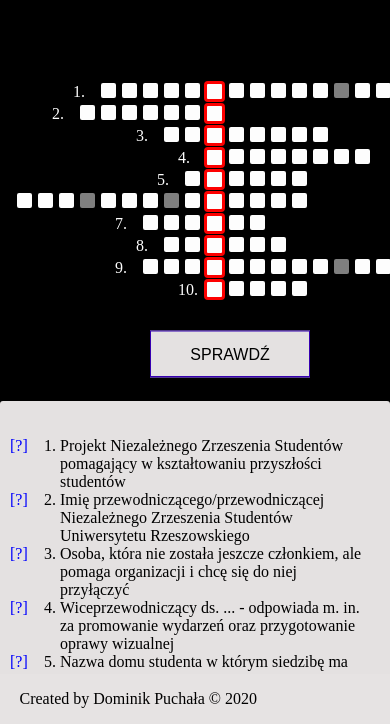
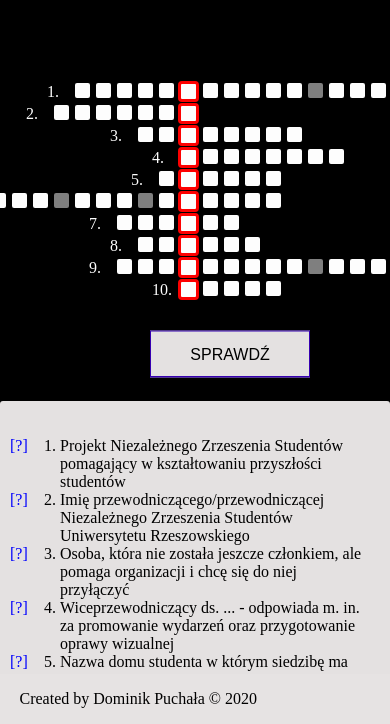
Before and after one commit to Suegro24/krzyzowka, a plain HTML site: page index.html in a window 390 px wide. Both pictures are taken after a click on the button "KONTYNUUJ". Shown: the part 120-844 px from the top of the page. Drawn offline with Linux system fonts and the light colour scheme.

Commit message:
Wersja 1.1.8 - poprawa responsywnosci

```diff
--- a/assets/js/main.js
+++ b/assets/js/main.js
@@ -183,7 +183,7 @@ function prepareCrossword(password) {
         index++;
     }
 
-    crossword.style.left = `${Math.abs(minMarginLeft) + 20}px`;
+    crossword.style.left = `${Math.abs(minMarginLeft)}px`;
 
     let answersIndex = crossword.querySelectorAll('.index');
     answersIndex.forEach(index => {
--- a/assets/scss/style.scss
+++ b/assets/scss/style.scss
@@ -170,6 +170,10 @@ body {
         flex-direction: column;
         align-items: center;
         overflow-x: auto;
+
+        @media (max-width: 550px) {
+            align-items: flex-end;
+        }
 
         .crossword {
             position: relative;
```
Also changed, not shown: assets/css/style.css.
